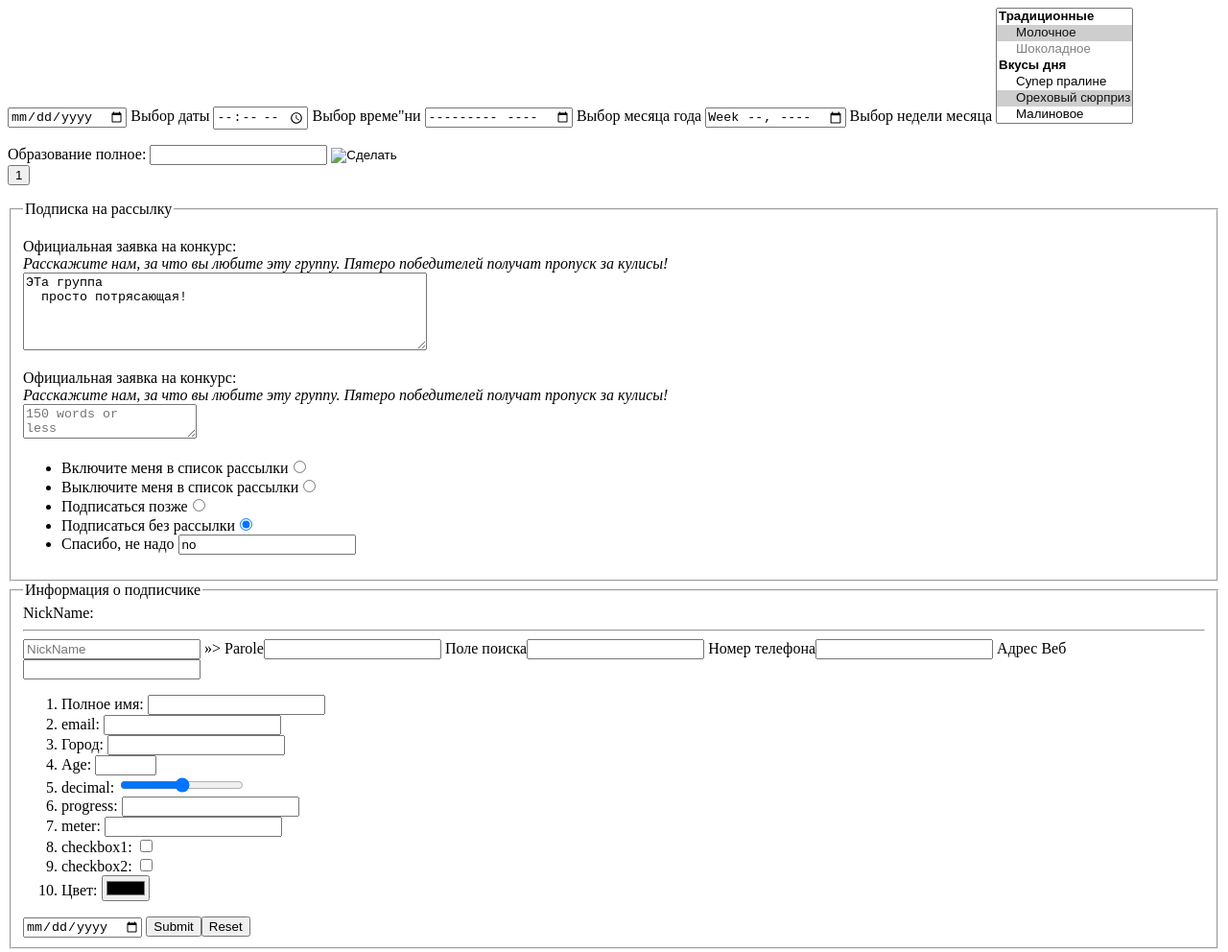
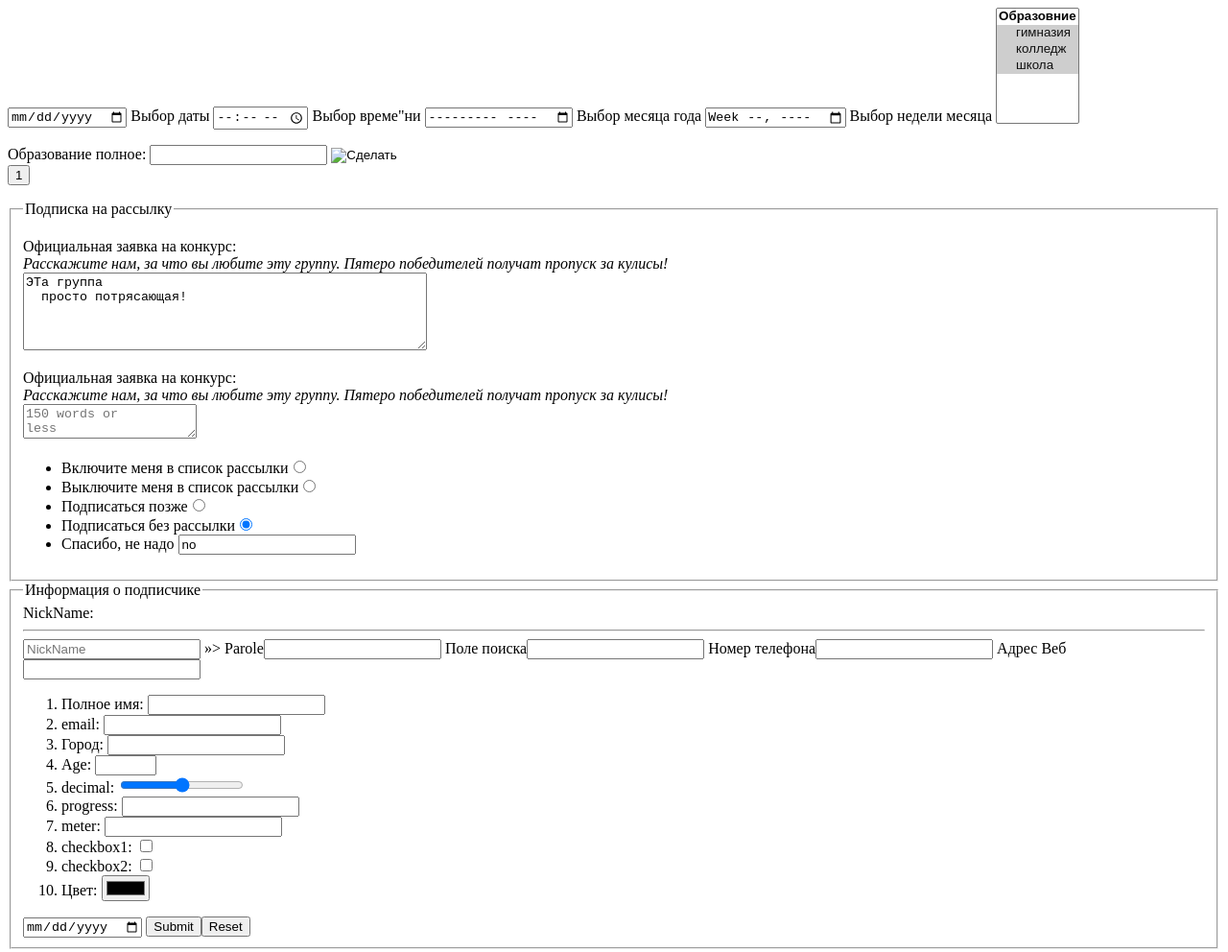
Before and after one commit to ravshans44/diplom, a plain HTML site: page index.html in a window 1280 px wide. Shown: the whole page at 96% size. Drawn offline with Linux system fonts and the light colour scheme.

Commit message:
Update index.html

```diff
--- a/index.html
+++ b/index.html
@@ -11,14 +11,10 @@
 
 
 <select name="icecream" size="7" multiple>
-<optgroup label="Традиционные">
-<option selected="selected">Молочное</option>
-<option disabled>Шоколадное</option>
-</optgroup>
-<optgroup label="Вкусы дня">
-<option>Cynep пpaлинe</option>
-<option selected="selected">Opexoвый сюрприз</option>
-<option>Малиновое</option>
+<optgroup label="Образовние">
+<option selected="selected">гимназия</option>
+<option selected="selected">колледж</option>
+<option selected="selected">школа</option>
 </optgroup>
 </select>
 
```
